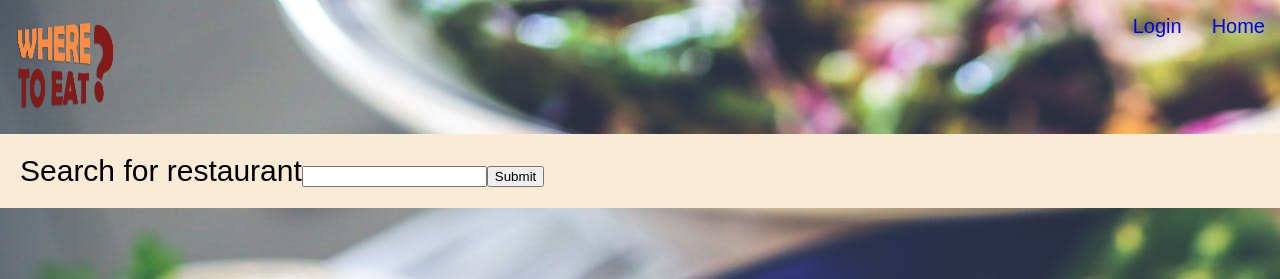
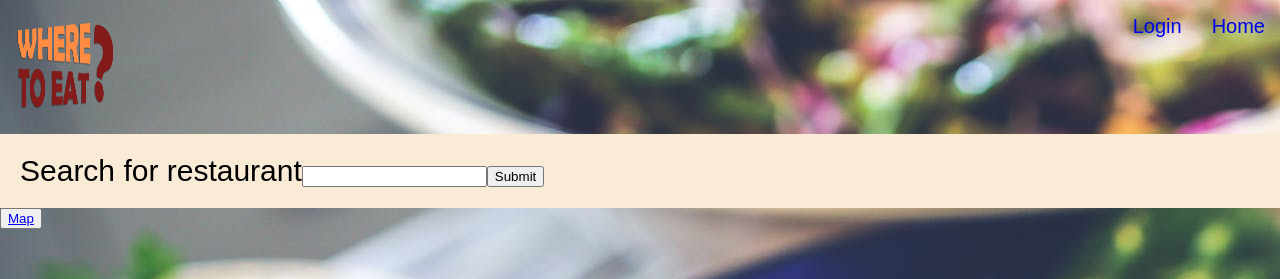
Before and after one commit to saritakha/whereToEat, a React app: page / in a window 1280 px wide. Shown: the top 279 px of the page. Built offline with nearby package versions, Linux system fonts and the light colour scheme; no server answers.

Commit message:
google API showing direction

```diff
--- a/src/Components/Search/Search.js
+++ b/src/Components/Search/Search.js
@@ -1,16 +1,26 @@
-import React from 'react';
-import styles from './Search.css';
+import React from "react";
+import styles from "./Search.css";
 
 const Search = () => {
-    return(
-        <form className= {styles.form}>
+  navigator.geolocation.watchPosition(function(position) {
+    console.log(position);
+  });
+  return (
+    <div>
+      <form className={styles.form}>
         <label>
           Search for restaurant
           <input type="text" name="name" />
         </label>
         <input type="submit" value="Submit" />
       </form>
-    )
-}
+      <button>
+        <a href="http://maps.google.com/maps?daddr=60.18009011393016,24.911799430847168">
+          Map
+        </a>
+      </button>
+    </div>
+  );
+};
 
 export default Search;
```
Lines whose indentation alone changed are shown as unchanged.
